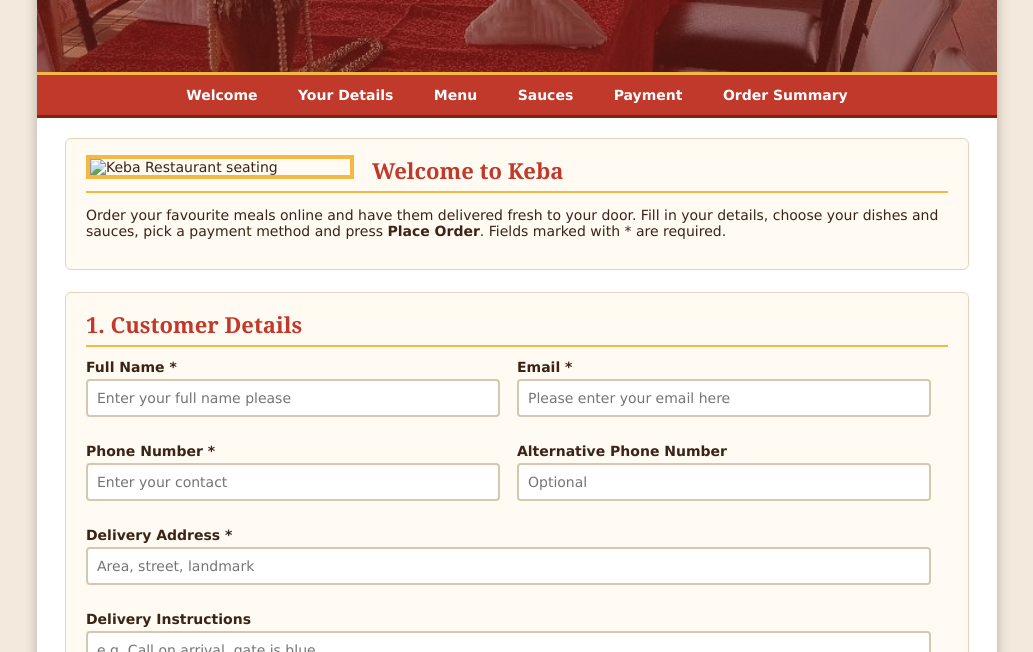
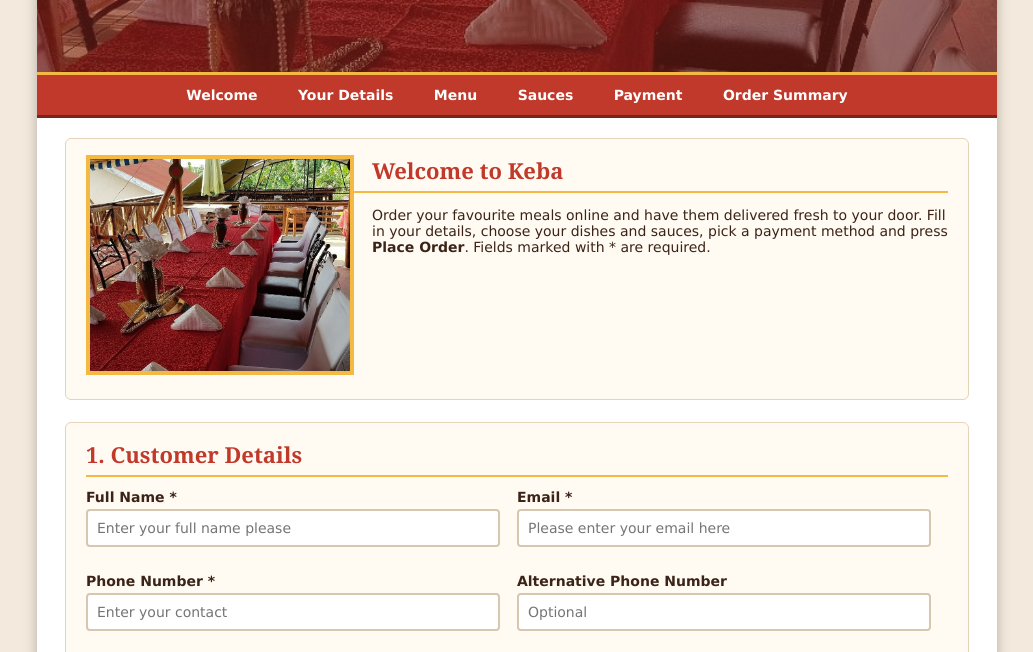
Before and after one commit to derrickwandyaka/User_interface, a plain HTML site: page index.html in a window 1280 px wide. Shown: the part 148-800 px from the top of the page, without its empty margins (123-1156 px from the left). Drawn offline with Linux system fonts and the light colour scheme.

Commit message:
Fix HTML encoding issues in index.html

```diff
--- a/index.html
+++ b/index.html
@@ -35,7 +35,7 @@
   <div id="content">
 
     <div class="section" id="welcome">
-      <img src="images/restaurant.jpg" alt="Keba Restaurant seating" width="260" class="float-left">
+      <img src="restaurant.jpg" alt="Keba Restaurant seating" width="260" class="float-left">
       <h2>Welcome to Keba</h2>
       <p>Order your favourite meals online and have them delivered fresh to your door. Fill in your details, choose your dishes and sauces, pick a payment method and press <strong>Place Order</strong>. Fields marked with * are required.</p>
       <div class="clear"></div>
```
